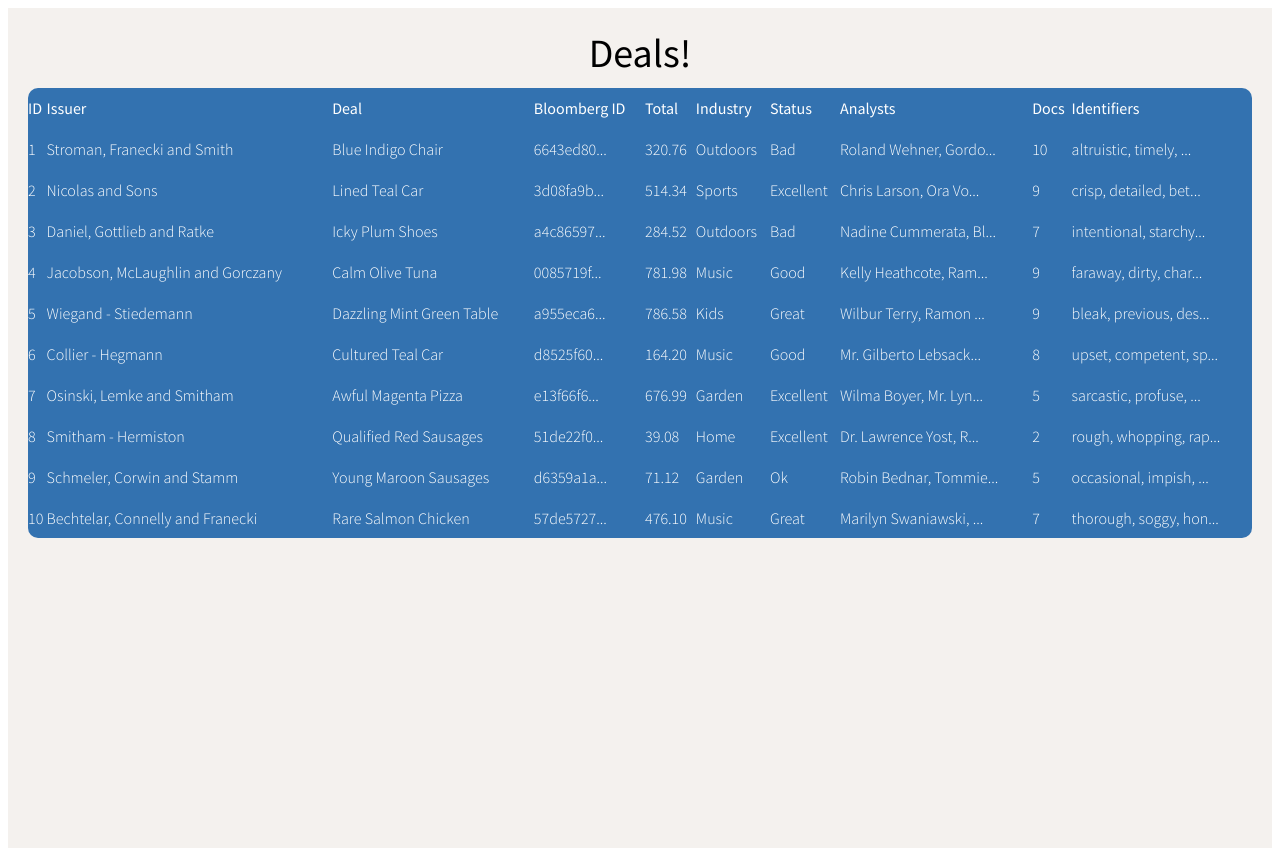
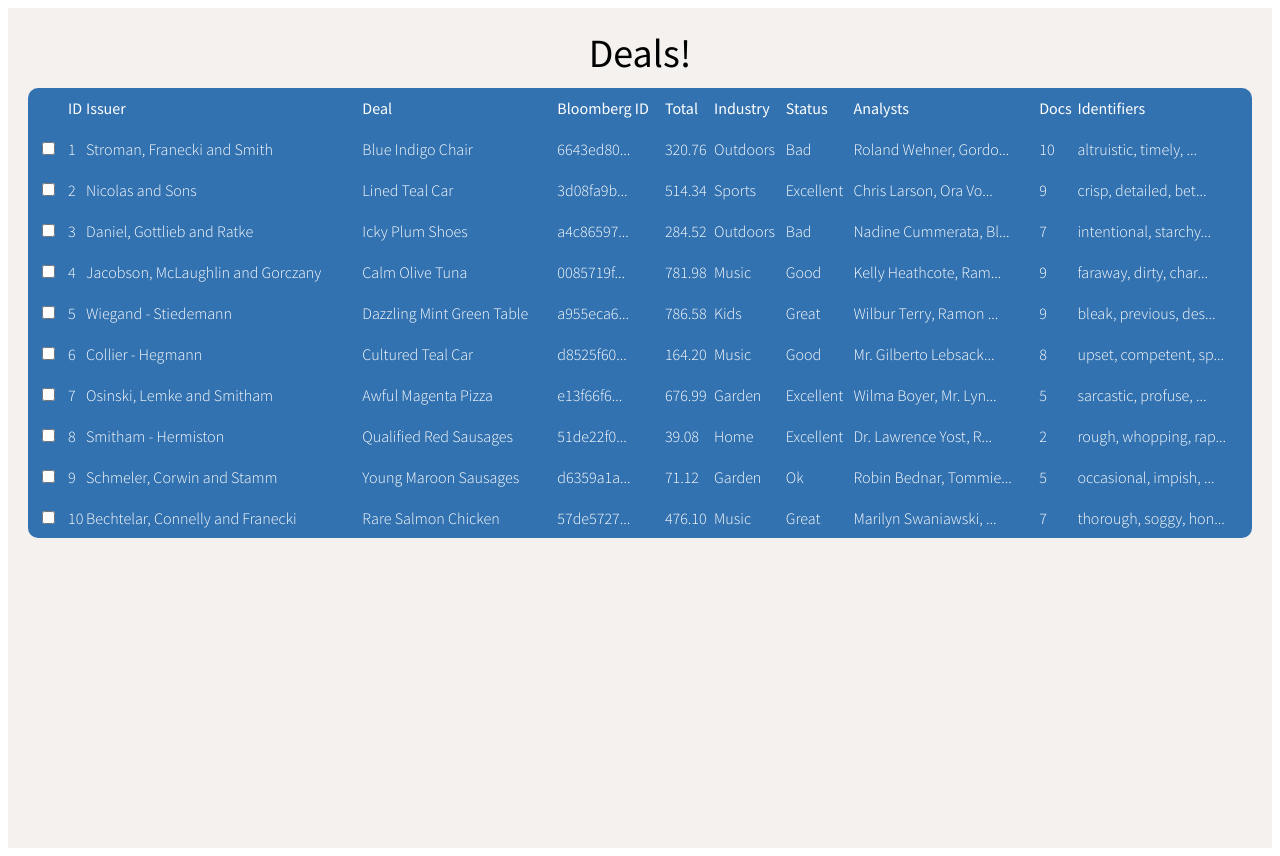
Before and after one commit to davebaumgartner/deals, a Vue app: page / in a window 1280 px wide. Built offline with nearby package versions, Linux system fonts and the light colour scheme.

Commit message:
Add checkbox to each row

```diff
--- a/src/components/DynamicTable.vue
+++ b/src/components/DynamicTable.vue
@@ -18,6 +18,7 @@ defineEmits(["handleRowClick"]);
     data-testid="dynamic-table"
   >
     <thead class="table-header">
+      <th class="table-header-cell"><!-- empty header cell for checkbox column --></th>
       <th
         class="table-header-cell"
         :key="col.key"
@@ -35,6 +36,14 @@ defineEmits(["handleRowClick"]);
         :key="row.id"
         @click="$emit('handleRowClick', row.id)"
       >
+        <td class="table-cell checkbox">
+          <input
+            class="checkbox-element"
+            type="checkbox"
+            :data-testid="`checkbox-${row.id}`"
+            :checked="selectedRows.includes(row.id)"
+          />
+        </td>
         <td
           class="table-cell"
           v-for="col in columns"
@@ -87,6 +96,21 @@ defineEmits(["handleRowClick"]);
     .table-cell {
       padding: 4px 0;
       font-weight: 300;
+
+      &.checkbox {
+        padding: 0 10px;
+        width: 10px;
+
+        &:hover {
+          cursor: pointer;
+        }
+
+        .checkbox-element {
+          &:hover {
+            cursor: pointer;
+          }
+        }
+      }
     }
 
     &.active,
```
Also changed, not shown: 1 other file (tests, documents, lock files or other folders).
